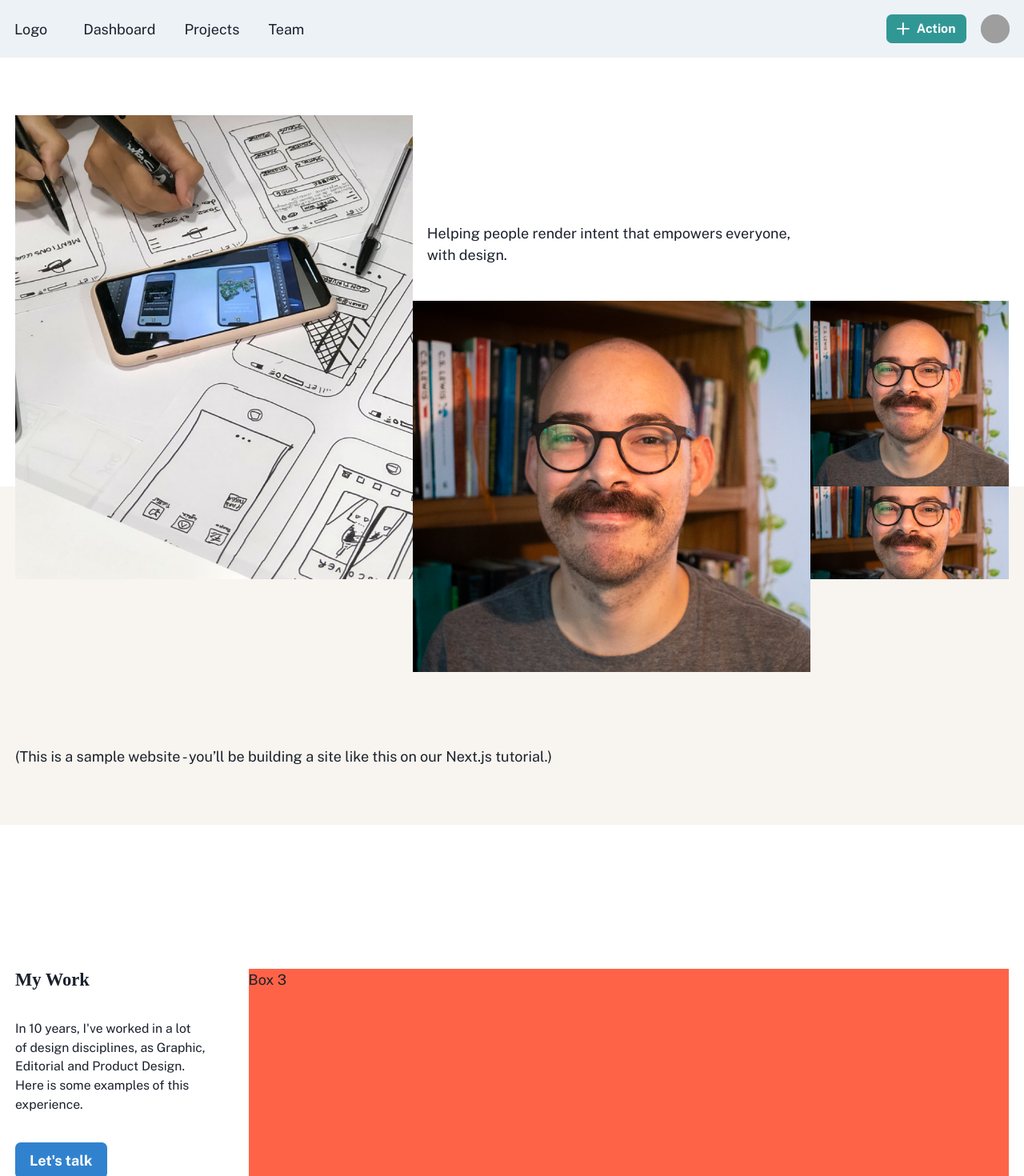
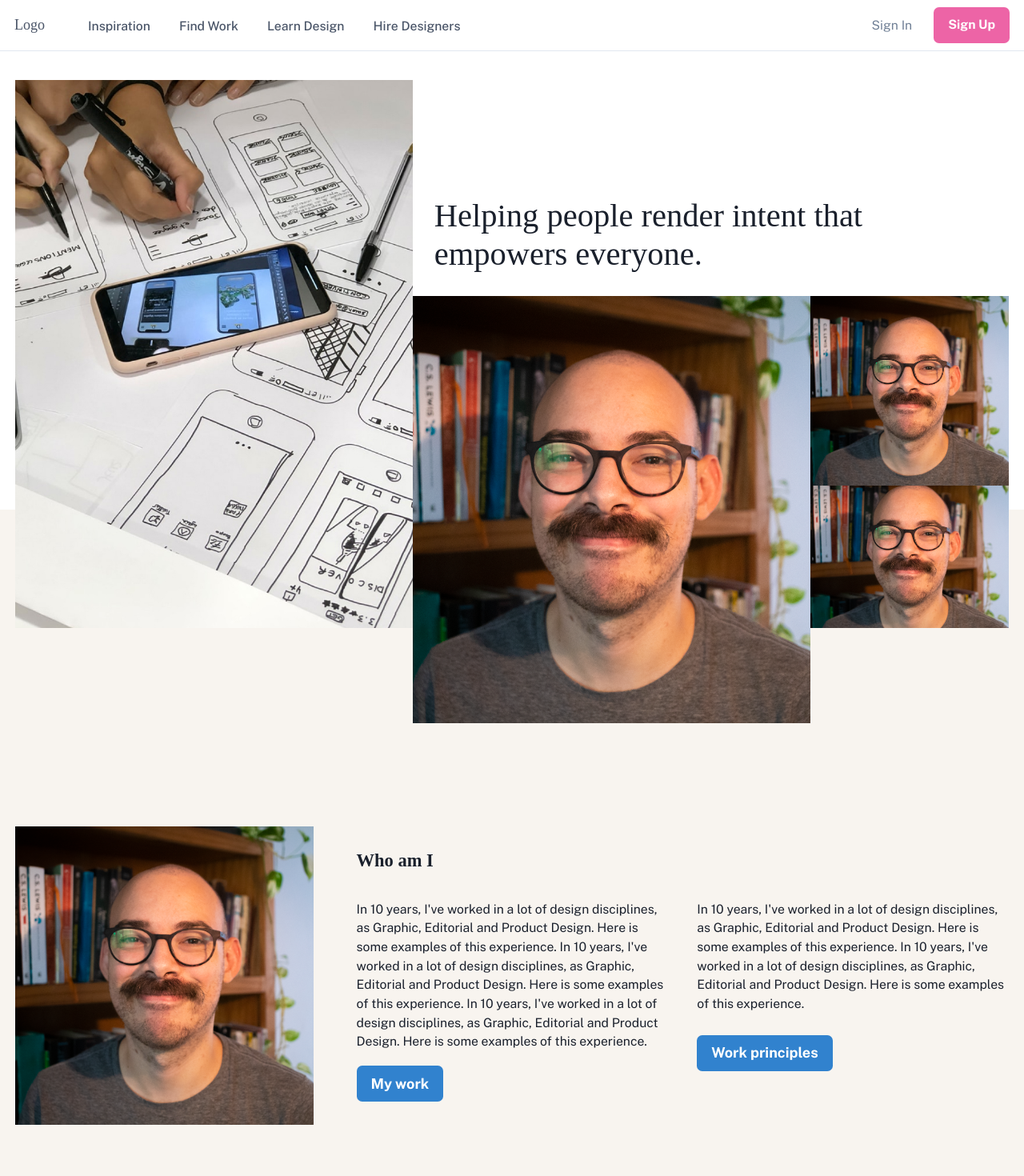
Before and after one commit to jonathasbsouza/work, a Next.js app: page / in a window 1280 px wide. Shown: the top 1470 px of the page at 80% size. Built offline with nearby package versions, Linux system fonts and the light colour scheme; grey boxes are pictures that could not be loaded; a web font is replaced by a local one.

Commit message:
Mudei um monte de coisa rsrs

```diff
--- a/components/heroGrid.js
+++ b/components/heroGrid.js
@@ -1,19 +1,34 @@
 import styles from "./herogrid.module.scss";
+
+import { Heading, Image } from "@chakra-ui/react";
 
 export default function HeroGrid() {
   return (
+    <>
       <div className={styles.grid}>
         <div className={styles.img1}></div>
         <div className={styles.img2}></div>
         <div className={styles.title}>
-        <h1>
-          Helping people render intent that empowers everyone,
-          <br />
-          with design.
-        </h1>
+          <Heading fontWeight={400} as="h1" size="xl">
+            Helping people render intent that empowers everyone.
+          </Heading>
         </div>
         <div className={styles.img3}></div>
         <div className={styles.img4}></div>
       </div>
+      <div className={styles.mobile}>
+        <Heading fontWeight={400} as="h1" size="xl">
+          Helping people render intent that empowers everyone.
+        </Heading>
+        <Image
+          mt="2rem"
+          w="100%"
+          h="300px"
+          objectFit="cover"
+          src="/images/eu.png"
+          alt="Dan Abramov"
+        />
+      </div>
+    </>
   );
 }
--- a/components/herogrid.module.scss
+++ b/components/herogrid.module.scss
@@ -1,9 +1,9 @@
 .grid {
-  padding-top: 8rem;
+  padding-top: 2rem;
   height: 840px;
   display: grid;
   grid-template-columns: 1fr 1fr 1fr 1fr 1fr;
-  grid-template-rows: 1fr 1fr 1fr 1fr 1fr 1fr;
+  grid-template-rows: 1fr 1fr 1fr 1fr 1.5fr 1fr;
   gap: 0px 0px;
   grid-auto-flow: row;
   grid-template-areas:
@@ -13,6 +13,10 @@
     "Img1 Img1 Img2 Img2 Img3"
     "Img1 Img1 Img2 Img2 Img4"
     ". . Img2 Img2 .";
+
+  @media screen and (max-width: 960px) {
+    display: none;
+  }
 }
 
 @mixin gridImg {
@@ -46,5 +50,13 @@
 
 .title {
   grid-area: Title;
-  padding: 1rem;
+  padding: 1.5rem;
 }
+
+.mobile {
+  padding-top: 8rem;
+
+  @media screen and (min-width: 961px) {
+    display: none;
+  }
+}
--- a/components/layout.js
+++ b/components/layout.js
@@ -1,17 +1,18 @@
 import Head from "next/head";
 import Image from "next/image";
-import styles from "./layout.module.scss";
-import utilStyles from "../styles/utils.module.css";
 import Link from "next/link";
 import Navbar from "./navbar";
+import { Box } from "@chakra-ui/react";
+import BaseContainer from "../components/BaseContainer";
+
+import theme from "../styles/theme";
 
 const name = "Jonathas Souza";
-export const siteTitle = "Next.js Sample Website";
+export const siteTitle = "Jônathas Souza | Product Designer";
 
 export default function Layout({ children, home }) {
   return (
     <>
-      <Navbar />
       <Head>
         <link rel="icon" href="/favicon.ico" />
         <meta
@@ -27,9 +28,20 @@ export default function Layout({ children, home }) {
         <meta name="og:title" content={siteTitle} />
         <meta name="twitter:card" content="summary_large_image" />
       </Head>
+      <Navbar />
       <main>{children}</main>
+      <Box bg={theme.colors.fauxblack} color="white" py="1.5rem">
+        <BaseContainer>
+          <p>
+            reach me at{" "}
+            <a fontWeight="500" href="mailto:jonathasbsouza@gmail.com">
+              jonathasbsouza@gmail.com
+            </a>
+          </p>
+        </BaseContainer>
+      </Box>
       {!home && (
-        <div className={styles.backToHome}>
+        <div>
           <Link href="/">
             <a>← Back to home</a>
           </Link>
--- a/components/navbar.js
+++ b/components/navbar.js
@@ -1,122 +1,293 @@
-import { ReactNode } from "react";
 import {
   Box,
   Flex,
-  Avatar,
-  HStack,
-  Link,
+  Text,
   IconButton,
   Button,
-  Menu,
-  MenuButton,
-  MenuList,
-  MenuItem,
-  MenuDivider,
+  Stack,
+  Collapse,
+  Icon,
+  Link,
+  Popover,
+  PopoverTrigger,
+  PopoverContent,
+  useColorModeValue,
+  useBreakpointValue,
   useDisclosure,
-  useColorModeValue,
-  Stack,
 } from "@chakra-ui/react";
-import { HamburgerIcon, CloseIcon, AddIcon } from "@chakra-ui/icons";
+import {
+  HamburgerIcon,
+  CloseIcon,
+  ChevronDownIcon,
+  ChevronRightIcon,
+} from "@chakra-ui/icons";
 
-const Links = ["Dashboard", "Projects", "Team"];
-
-const NavLink = ({ children }) => (
-  <Link
-    px={2}
-    py={1}
-    rounded={"md"}
-    _hover={{
-      textDecoration: "none",
-      bg: useColorModeValue("gray.200", "gray.700"),
-    }}
-    href={"#"}
-  >
-    {children}
-  </Link>
-);
-
-export default function Navbar() {
-  const { isOpen, onOpen, onClose } = useDisclosure();
+export default function WithSubnavigation() {
+  const { isOpen, onToggle } = useDisclosure();
 
   return (
-    <>
+    <Box>
       <Flex
-        position="fixed"
-        justify="center"
-        w="100%"
-        bg={useColorModeValue("gray.100", "gray.900")}
-        px={4}
+        bg={useColorModeValue("white", "gray.800")}
+        color={useColorModeValue("gray.600", "white")}
+        minH={"60px"}
+        py={{ base: 2 }}
+        px={{ base: 4 }}
+        borderBottom={1}
+        borderStyle={"solid"}
+        borderColor={useColorModeValue("gray.200", "gray.900")}
+        align={"center"}
       >
         <Flex
-          h={16}
-          w={{ base: "100%", lg: "71rem" }}
-          alignItems={"center"}
-          justifyContent={"space-between"}
+          flex={{ base: 1, md: "auto" }}
+          ml={{ base: -2 }}
+          display={{ base: "flex", md: "none" }}
         >
           <IconButton
-            size={"md"}
-            icon={isOpen ? <CloseIcon /> : <HamburgerIcon />}
-            aria-label={"Open Menu"}
-            display={{ md: "none" }}
-            onClick={isOpen ? onClose : onOpen}
+            onClick={onToggle}
+            icon={
+              isOpen ? <CloseIcon w={3} h={3} /> : <HamburgerIcon w={5} h={5} />
+            }
+            variant={"ghost"}
+            aria-label={"Toggle Navigation"}
           />
-          <HStack spacing={8} alignItems={"center"}>
-            <Box>Logo</Box>
-            <HStack
-              as={"nav"}
-              spacing={4}
-              display={{ base: "none", md: "flex" }}
-            >
-              {Links.map((link) => (
-                <NavLink key={link}>{link}</NavLink>
-              ))}
-            </HStack>
-          </HStack>
-          <Flex alignItems={"center"}>
-            <Button
-              variant={"solid"}
-              colorScheme={"teal"}
-              size={"sm"}
-              mr={4}
-              leftIcon={<AddIcon />}
-            >
-              Action
-            </Button>
-            <Menu>
-              <MenuButton
-                as={Button}
-                rounded={"full"}
-                variant={"link"}
-                cursor={"pointer"}
-                minW={0}
-              >
-                <Avatar
-                  size={"sm"}
-                  src={
-                    "https://images.unsplash.com/photo-1493666438817-866a91353ca9?ixlib=rb-0.3.5&q=80&fm=jpg&crop=faces&fit=crop&h=200&w=200&s=b616b2c5b373a80ffc9636ba24f7a4a9"
-                  }
-                />
-              </MenuButton>
-              <MenuList>
-                <MenuItem>Link 1</MenuItem>
-                <MenuItem>Link 2</MenuItem>
-                <MenuDivider />
-                <MenuItem>Link 3</MenuItem>
-              </MenuList>
-            </Menu>
+        </Flex>
+        <Flex flex={{ base: 1 }} justify={{ base: "center", md: "start" }}>
+          <Text fontFamily={"heading"}>Logo</Text>
+
+          <Flex display={{ base: "none", md: "flex" }} ml={10}>
+            <DesktopNav />
           </Flex>
         </Flex>
 
-        {isOpen ? (
-          <Box pb={4} display={{ md: "none" }}>
-            <Stack as={"nav"} spacing={4}>
-              {Links.map((link) => (
-                <NavLink key={link}>{link}</NavLink>
-              ))}
-            </Stack>
-          </Box>
-        ) : null}
+        <Stack
+          flex={{ base: 1, md: 0 }}
+          justify={"flex-end"}
+          direction={"row"}
+          spacing={6}
+        >
+          <Button
+            as={"a"}
+            fontSize={"sm"}
+            fontWeight={400}
+            variant={"link"}
+            href={"#"}
+          >
+            Sign In
+          </Button>
+          <Button
+            display={{ base: "none", md: "inline-flex" }}
+            fontSize={"sm"}
+            fontWeight={600}
+            color={"white"}
+            bg={"pink.400"}
+            href={"#"}
+            _hover={{
+              bg: "pink.300",
+            }}
+          >
+            Sign Up
+          </Button>
+        </Stack>
       </Flex>
-    </>
+
+      <Collapse in={isOpen} animateOpacity>
+        <MobileNav />
+      </Collapse>
+    </Box>
   );
 }
+
+const DesktopNav = () => {
+  const linkColor = useColorModeValue("gray.600", "gray.200");
+  const linkHoverColor = useColorModeValue("gray.800", "white");
+  const popoverContentBgColor = useColorModeValue("white", "gray.800");
+
+  return (
+    <Stack direction={"row"} spacing={4}>
+      {NAV_ITEMS.map((navItem) => (
+        <Box key={navItem.label}>
+          <Popover trigger={"hover"} placement={"bottom-start"}>
+            <PopoverTrigger>
+              <Link
+                p={2}
+                href={navItem.href ?? "#"}
+                fontSize={"sm"}
+                fontWeight={500}
+                color={linkColor}
+                _hover={{
+                  textDecoration: "none",
+                  color: linkHoverColor,
+                }}
+              >
+                {navItem.label}
+              </Link>
+            </PopoverTrigger>
+
+            {navItem.children && (
+              <PopoverContent
+                border={0}
+                boxShadow={"xl"}
+                bg={popoverContentBgColor}
+                p={4}
+                rounded={"xl"}
+                minW={"sm"}
+              >
+                <Stack>
+                  {navItem.children.map((child) => (
+                    <DesktopSubNav key={child.label} {...child} />
+                  ))}
+                </Stack>
+              </PopoverContent>
+            )}
+          </Popover>
+        </Box>
+      ))}
+    </Stack>
+  );
+};
+
+const DesktopSubNav = ({ label, href, subLabel }) => {
+  return (
+    <Link
+      href={href}
+      role={"group"}
+      display={"block"}
+      p={2}
+      rounded={"md"}
+      _hover={{ bg: useColorModeValue("pink.50", "gray.900") }}
+    >
+      <Stack direction={"row"} align={"center"}>
+        <Box>
+          <Text
+            transition={"all .3s ease"}
+            _groupHover={{ color: "pink.400" }}
+            fontWeight={500}
+          >
+            {label}
+          </Text>
+          <Text fontSize={"sm"}>{subLabel}</Text>
+        </Box>
+        <Flex
+          transition={"all .3s ease"}
+          transform={"translateX(-10px)"}
+          opacity={0}
+          _groupHover={{ opacity: "100%", transform: "translateX(0)" }}
+          justify={"flex-end"}
+          align={"center"}
+          flex={1}
+        >
+          <Icon color={"pink.400"} w={5} h={5} as={ChevronRightIcon} />
+        </Flex>
+      </Stack>
+    </Link>
+  );
+};
+
+const MobileNav = () => {
+  return (
+    <Stack
+      bg={useColorModeValue("white", "gray.800")}
+      p={4}
+      display={{ md: "none" }}
+    >
+      {NAV_ITEMS.map((navItem) => (
+        <MobileNavItem key={navItem.label} {...navItem} />
+      ))}
+    </Stack>
+  );
+};
+
+const MobileNavItem = ({ label, children, href }) => {
+  const { isOpen, onToggle } = useDisclosure();
+
+  return (
+    <Stack spacing={4} onClick={children && onToggle}>
+      <Flex
+        py={2}
+        as={Link}
+        href={href ?? "#"}
+        justify={"space-between"}
+        align={"center"}
+        _hover={{
+          textDecoration: "none",
+        }}
+      >
+        <Text
+          fontWeight={600}
+          color={useColorModeValue("gray.600", "gray.200")}
+        >
+          {label}
+        </Text>
+        {children && (
+          <Icon
+            as={ChevronDownIcon}
+            transition={"all .25s ease-in-out"}
+            transform={isOpen ? "rotate(180deg)" : ""}
+            w={6}
+            h={6}
+          />
+        )}
+      </Flex>
+
+      <Collapse in={isOpen} animateOpacity style={{ marginTop: "0!important" }}>
+        <Stack
+          mt={2}
+          pl={4}
+          borderLeft={1}
+          borderStyle={"solid"}
+          borderColor={useColorModeValue("gray.200", "gray.700")}
+          align={"start"}
+        >
+          {children &&
+            children.map((child) => (
+              <Link key={child.label} py={2} href={child.href}>
+                {child.label}
+              </Link>
+            ))}
+        </Stack>
+      </Collapse>
+    </Stack>
+  );
+};
+
+const NAV_ITEMS = [
+  {
+    label: "Inspiration",
+    children: [
+      {
+        label: "Explore Design Work",
+        subLabel: "Trending Design to inspire you",
+        href: "#",
+      },
+      {
+        label: "New & Noteworthy",
+        subLabel: "Up-and-coming Designers",
+        href: "#",
+      },
+    ],
+  },
+  {
+    label: "Find Work",
+    children: [
+      {
+        label: "Job Board",
+        subLabel: "Find your dream design job",
+        href: "#",
+      },
+      {
+        label: "Freelance Projects",
+        subLabel: "An exclusive list for contract work",
+        href: "#",
+      },
+    ],
+  },
+  {
+    label: "Learn Design",
+    href: "#",
+  },
+  {
+    label: "Hire Designers",
+    href: "#",
+  },
+];
--- a/pages/_app.js
+++ b/pages/_app.js
@@ -1,6 +1,7 @@
 import { ChakraProvider, extendTheme } from "@chakra-ui/react";
 import Fonts from "../components/Fonts";
 import "@fontsource/public-sans/400.css";
+import "@fontsource/public-sans/500.css";
 import "@fontsource/public-sans/700.css";
 
 import "../styles/global.css";
--- a/pages/index.js
+++ b/pages/index.js
@@ -3,10 +3,14 @@ import Layout, { siteTitle } from "../components/layout";
 import HeroGrid from "../components/heroGrid";
 
 import theme from "../styles/theme";
-import { Box, Button, Stack, Heading, Text } from "@chakra-ui/react";
+import { Box, Button, Stack, Heading, Text, Image } from "@chakra-ui/react";
 import BaseContainer from "../components/BaseContainer";
 
+import { useMediaQuery } from "@chakra-ui/react";
+
 export default function Home() {
+  const [isDesktop] = useMediaQuery("(min-width: 960px)");
+
   return (
     <Layout home>
       <Head>
@@ -18,23 +22,61 @@ export default function Home() {
       <Box
         id="whoami"
         bg={theme.colors.lightBeige}
-        pt="18rem"
+        pt={["8rem", "22rem"]}
         pb="4rem"
-        mt={-232}
+        mt={["-5rem", -267]}
       >
         <BaseContainer>
-          <p>
-            (This is a sample website - you’ll be building a site like this on{" "}
-            <a href="https://nextjs.org/learn">our Next.js tutorial</a>.)
-          </p>
+          <Stack align="center" direction={["column", "row"]} spacing="3rem">
+            <Image
+              maxW="30%"
+              objectFit="cover"
+              src="/images/eu.png"
+              alt="Dan Abramov"
+            />
+            <Stack direction="column" spacing={["1rem", "2rem"]}>
+              <Heading as="h2" size="md">
+                Who am I
+              </Heading>
+              <Stack
+                direction={["column", "row"]}
+                justify="center"
+                spacing="2rem"
+              >
+                <Box flex={1}>
+                  <Text fontSize="sm" mb={4}>
+                    In 10 years, I've worked in a lot of design disciplines, as
+                    Graphic, Editorial and Product Design. Here is some examples
+                    of this experience. In 10 years, I've worked in a lot of
+                    design disciplines, as Graphic, Editorial and Product
+                    Design. Here is some examples of this experience. In 10
+                    years, I've worked in a lot of design disciplines, as
+                    Graphic, Editorial and Product Design. Here is some examples
+                    of this experience.
+                  </Text>
+                  <Button colorScheme="blue">My work</Button>
+                </Box>
+                <Box flex={1}>
+                  <Text fontSize="sm" mb={6}>
+                    In 10 years, I've worked in a lot of design disciplines, as
+                    Graphic, Editorial and Product Design. Here is some examples
+                    of this experience. In 10 years, I've worked in a lot of
+                    design disciplines, as Graphic, Editorial and Product
+                    Design. Here is some examples of this experience.
+                  </Text>
+                  <Button colorScheme="blue">Work principles</Button>
+                </Box>
+              </Stack>
+            </Stack>
+          </Stack>
         </BaseContainer>
       </Box>
-      <Box id="work" py="10rem">
+      <Box id="work" py={["4rem", "10rem"]}>
         <BaseContainer>
           <Stack direction={["column", "row"]} spacing="3rem">
             <Stack
               direction="column"
-              spacing="2rem"
+              spacing={["1rem", "2rem"]}
               align="flex-start"
               flex="1"
             >
@@ -54,16 +96,6 @@ export default function Home() {
           </Stack>
         </BaseContainer>
       </Box>
-      <Box bg={theme.colors.fauxblack} color="white" py="1.5rem">
-        <BaseContainer>
-          <p>
-            reach me at{" "}
-            <a href="mailto:jonathasbsouza@gmail.com">
-              jonathasbsouza@gmail.com
-            </a>
-          </p>
-        </BaseContainer>
-      </Box>
     </Layout>
   );
 }
```
Also changed, not shown: components/layout.module.scss (deleted, +0 -9 lines). Lines whose indentation alone changed are shown as unchanged.
